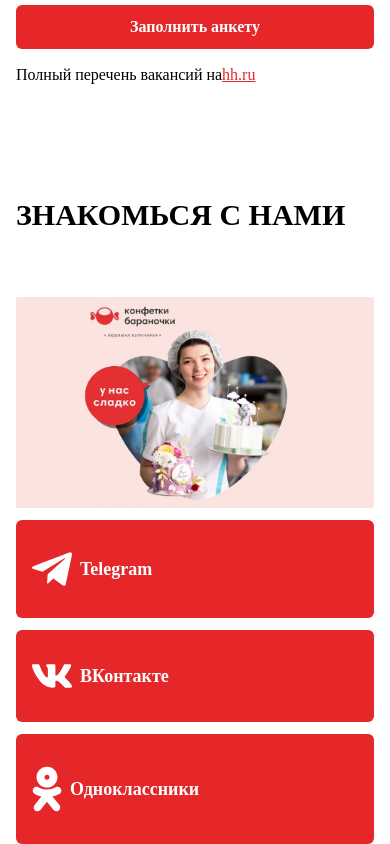
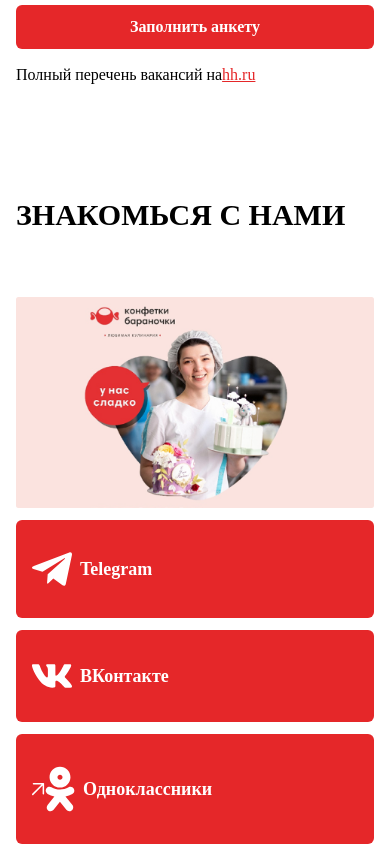
Before and after one commit to Nzzr-bit/konfetki-baranochki-work, a Next.js app: page / in a window 390 px wide. Shown: the part 3847-4691 px from the top of the page. Built offline with nearby package versions, Linux system fonts and the light colour scheme.

Commit message:
Something

```diff
--- a/components/KnowUs.tsx
+++ b/components/KnowUs.tsx
@@ -42,6 +42,21 @@ export const KnowUs = () => {
           <Link
             className="  link-social w-full"
             href="https://ok.ru/group/56732413722652">
+            <svg
+              className="absulute right-1/2 "
+              width="13"
+              height="13"
+              viewBox="0 0 13 13"
+              fill="none"
+              xmlns="http://www.w3.org/2000/svg">
+              <path
+                fill-rule="evenodd"
+                clip-rule="evenodd"
+                d="M0.224381 11.9287C0.365913 12.0667 0.556759 12.1423 0.754381 12.1387C0.951409 12.1391 1.14109 12.064 1.28438 11.9287L10.6144 2.58994V10.6487C10.6144 11.0629 10.9502 11.3987 11.3644 11.3987C11.5658 11.4042 11.7608 11.3273 11.9042 11.1857C12.0477 11.0442 12.1272 10.8502 12.1244 10.6487V0.916501C12.1504 0.802408 12.1498 0.681876 12.1198 0.56444C12.0519 0.298706 11.8444 0.0912066 11.5787 0.0233429C11.4612 -0.00664802 11.3407 -0.00725396 11.2266 0.0187285H1.49438C1.08017 0.0187285 0.744381 0.354515 0.744381 0.768728C0.744381 1.18294 1.08017 1.51873 1.49438 1.51873H9.56438L0.224381 10.8587C0.08085 10.9997 0 11.1925 0 11.3937C0 11.5949 0.08085 11.7877 0.224381 11.9287Z"
+                fill="white"
+              />
+            </svg>
+
             <Image
               src="./IconOK.svg"
               alt="Одноклассники"
--- a/components/Vacancies.tsx
+++ b/components/Vacancies.tsx
@@ -18,7 +18,8 @@ export const Vacancies = () => {
   };
 
   return (
-    <div className="relative mb-28 md:mb-36 overflow-hidden container mx-auto">
+    <div className="сontainer w-full overflow-hidden">
+      <div className="relative mb-28 md:mb-36  mx-auto container">
         <SlickSlider onButtonClick={handleButtonClick} />
 
         <p className="text-xs xl:text-base pt-3 font-medium">
@@ -32,5 +33,6 @@ export const Vacancies = () => {
           <ModalInfo slide={activeSlide} onClose={closeModal} />
         )}
       </div>
+    </div>
   );
 };
--- a/components/modules/SlickSlider.tsx
+++ b/components/modules/SlickSlider.tsx
@@ -105,7 +105,7 @@ function SlickSlider({ onButtonClick }: SlickSliderProps) {
         ))}
         <button className="swiper-button-next absolute top-1/2 right-1 z-10">
           <Image
-            src="./iconSliderArrow.svg"
+            src="./IconSliderArrow.svg"
             width={50}
             height={50}
             alt="arrow"
```
Also changed, not shown: public/Path 2.svg (added). Lines whose indentation alone changed are shown as unchanged.
